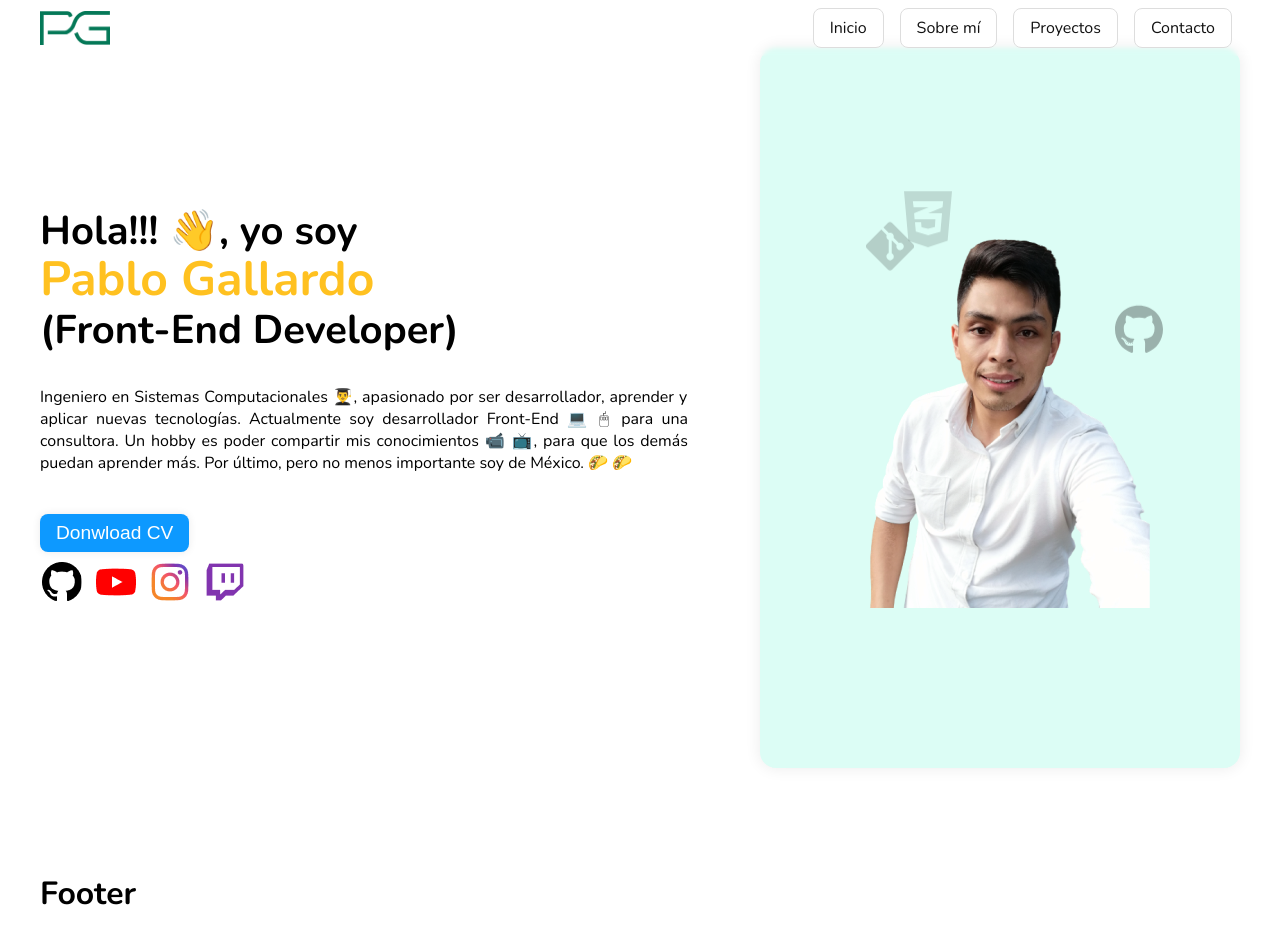
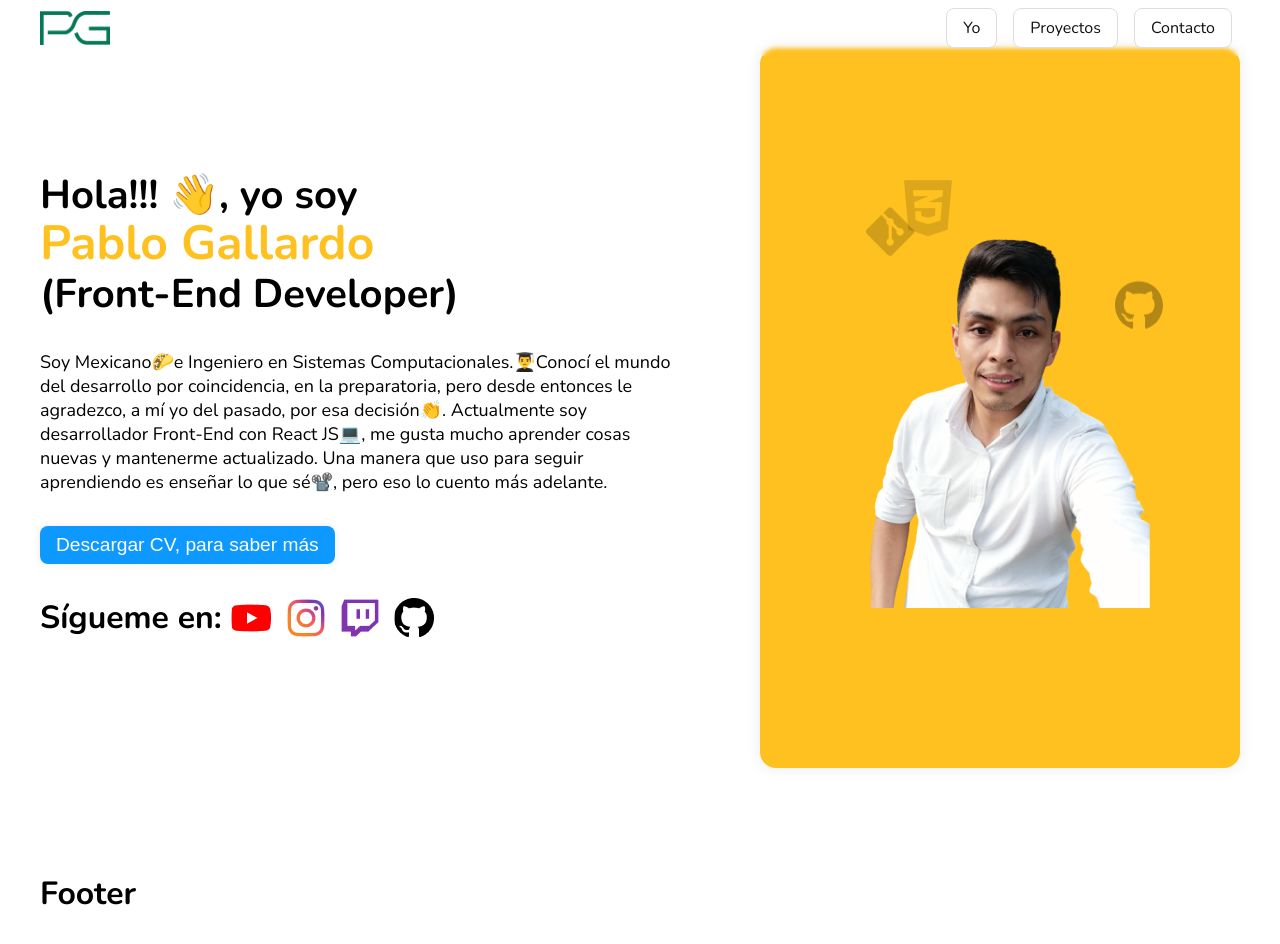
Before and after one commit to pablogallardodev/portfolio, a React (Vite) app: page / in a window 1280 px wide. Shown: the top 944 px of the page. Built offline with nearby package versions, Linux system fonts and the light colour scheme.

Commit message:
Finally version para home

```diff
--- a/src/components/Header.jsx
+++ b/src/components/Header.jsx
@@ -7,8 +7,7 @@ const Header = () => {
       <div className={`${styles.content} app-center`}>
         <img src={logo} alt="Logo" width="70" />
         <div className={styles.menu}>
-          <a href="#home">Inicio</a>
-          <a href="#aboutme">Sobre mí</a>
+          <a href="#home">Yo</a>
           <a href="#projects">Proyectos</a>
           <a href="#contact">Contacto</a>
         </div>
--- a/src/components/Home.jsx
+++ b/src/components/Home.jsx
@@ -22,20 +22,21 @@ const Home = () => {
       <div className={styles.left}>
 
         <h1 className={styles.presentation}>
-          Hola!!! 👋, yo soy <br />
+          Hola!!! <span>👋</span>, yo soy <br />
           <strong>Pablo Gallardo</strong> <br/>
           (Front-End Developer)
         </h1>
 
-        <p className={styles.description}>Ingeniero en Sistemas Computacionales 👨‍🎓, apasionado por ser desarrollador, aprender y aplicar nuevas tecnologías. Actualmente soy desarrollador Front-End 💻 🖱 para una consultora. Un hobby es poder compartir mis conocimientos 📹 📺, para que los demás puedan aprender más. Por último, pero no menos importante soy de México. 🌮 🌮</p>
+        <p className={styles.description}>Soy Mexicano🌮e Ingeniero en Sistemas Computacionales.👨‍🎓Conocí el mundo del desarrollo por coincidencia, en la preparatoria, pero desde entonces le agradezco, a mí yo del pasado, por esa decisión👏. Actualmente soy desarrollador Front-End con React JS💻, me gusta mucho aprender cosas nuevas y mantenerme actualizado. Una manera que uso para seguir aprendiendo es enseñar lo que sé📽️, pero eso lo cuento más adelante.</p>
 
-        <button className={styles.cv}>Donwload CV</button>
+        <button className={styles.cv}>Descargar CV, para saber más</button>
 
         <div className={styles.redes}>
-          <a href="https://github.com/pablogallardodev" target="blank"><img src={github} alt="Pablo Gallardo" /></a>
-          <a href="https://www.youtube.com/channel/UCS-YoU7f8PztGHBd4OD9RSw" target="blank"><img src={youtube} alt="Pablo Gallardo" /></a>
+          <h1>Sígueme en:</h1>
+          <a href="https://www.youtube.com/c/PabloGallardoDev" target="blank"><img src={youtube} alt="Pablo Gallardo" /></a>
           <a href="https://www.instagram.com/pablogallardodev" target="blank"><img src={instagram} alt="Pablo Gallardo" /></a>
           <a href="https://www.twitch.tv/pablogallardodev" target="blank"><img src={twitch} alt="Pablo Gallardo" /></a>
+          <a href="https://github.com/pablogallardodev" target="blank"><img src={github} alt="Pablo Gallardo" /></a>
         </div>
       </div>
       <div className={styles.right}>
--- a/src/styles/Home.module.css
+++ b/src/styles/Home.module.css
@@ -28,8 +28,9 @@
 }
 
 .description {
+  font-size: 18px;
+  font-weight: 300;
   margin-bottom: 2rem;
-  text-align: justify;
   width: 90%;
 }
 
@@ -43,8 +44,16 @@
   font-size: 1.2rem;
   font-weight: 300;
   padding: .5rem 1rem;
-  margin: .5rem 0;
+  margin-bottom: 2rem;
   transition: var(--transition-mode);
+}
+
+.redes {
+  display: flex;
+}
+
+.redes h1 {
+  margin-right: .5rem;
 }
 
 .redes img {
@@ -55,11 +64,11 @@
 }
 
 .redes img:hover, .cv:hover {
-  transform: scale(1.05);
+  transform: scale(1.1);
 }
 
 .right {
-  background-color: var(--back-color);
+  background-color: var(--primary-color);
   border-radius: 1rem;
   box-shadow: 0 0 1rem var(--shadow-color);
   flex: .4;
@@ -92,7 +101,7 @@
       opacity: .5;
   }
   100%{
-      transform: translateY(90vh);
+      transform: translateY(80vh);
       opacity: 0;
   }
 }
```
